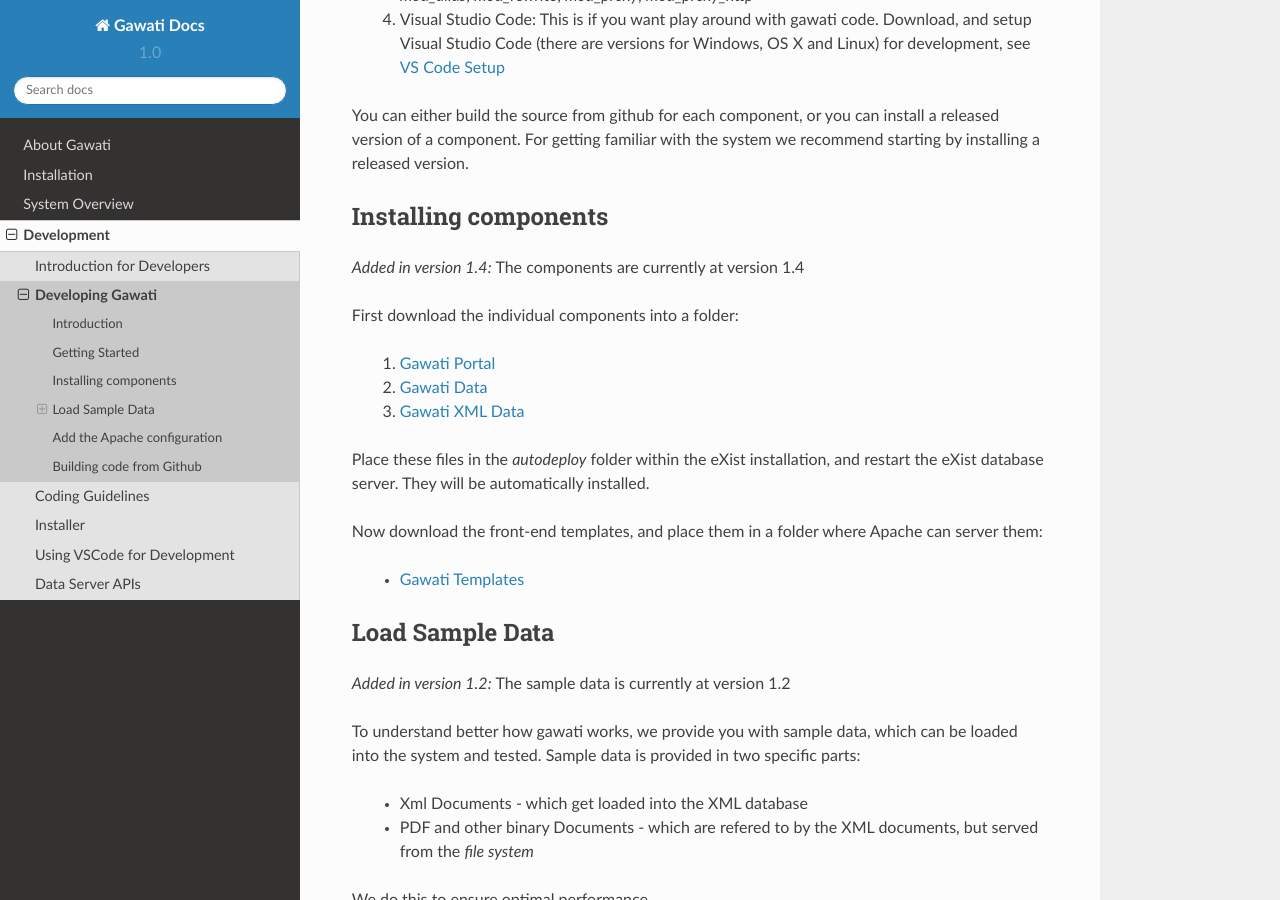
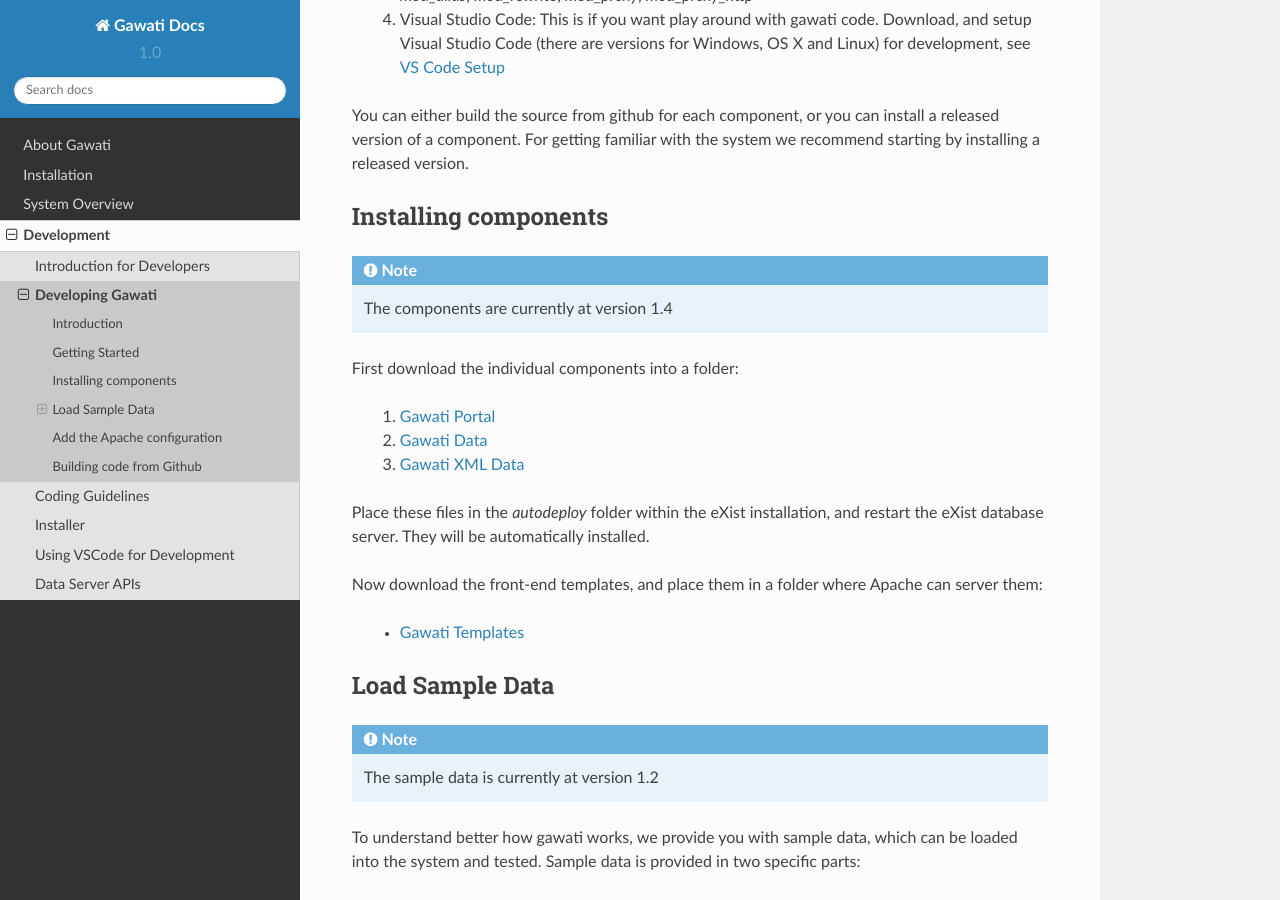
Before and after one commit to gawati/gawati-docs, a Sphinx documentation site: the page built from docs/source/development/dev-env.rst, in a window 1280 px wide and 900 px high, scrolled down 850 px. Built offline with Sphinx 7.4.7 and the Read the Docs theme 2.0.0, drawn with Linux system fonts in a browser that asks for light colours; some of the changed text lies outside the part shown.

Commit message:
Adding some more info

```diff
--- a/docs/source/development/dev-env.rst
+++ b/docs/source/development/dev-env.rst
@@ -34,7 +34,7 @@ You can either build the source from github for each component, or you can insta
 Installing components
 *********************
 
-.. versionadded:: 1.4
+.. note::
   The components are currently at version 1.4
 
 First download the individual components into a folder:
@@ -54,7 +54,7 @@ Now download the front-end templates, and place them in a folder where Apache ca
 Load Sample Data
 ****************
 
-.. versionadded:: 1.2
+.. note::
   The sample data is currently at version 1.2
 
 To understand better how gawati works, we provide you with sample data, which can be loaded into the system and tested. Sample data is provided in two specific parts:
@@ -109,7 +109,7 @@ Now upload the data using the following command run from the eXist-db folder:
 
     ./bin/client.sh -u gwdata -P <copied_password_hash> -d -m /db/apps/gw-data/akn -p /home/data/akn_xml/akn
 
-On Windows you will run it as :samp:`.\bin\client.bat` instead:
+On Windows you will run it as :samp:`.\\bin\\client.bat` instead:
 
 .. code-block:: bash
     :linenos:
```
